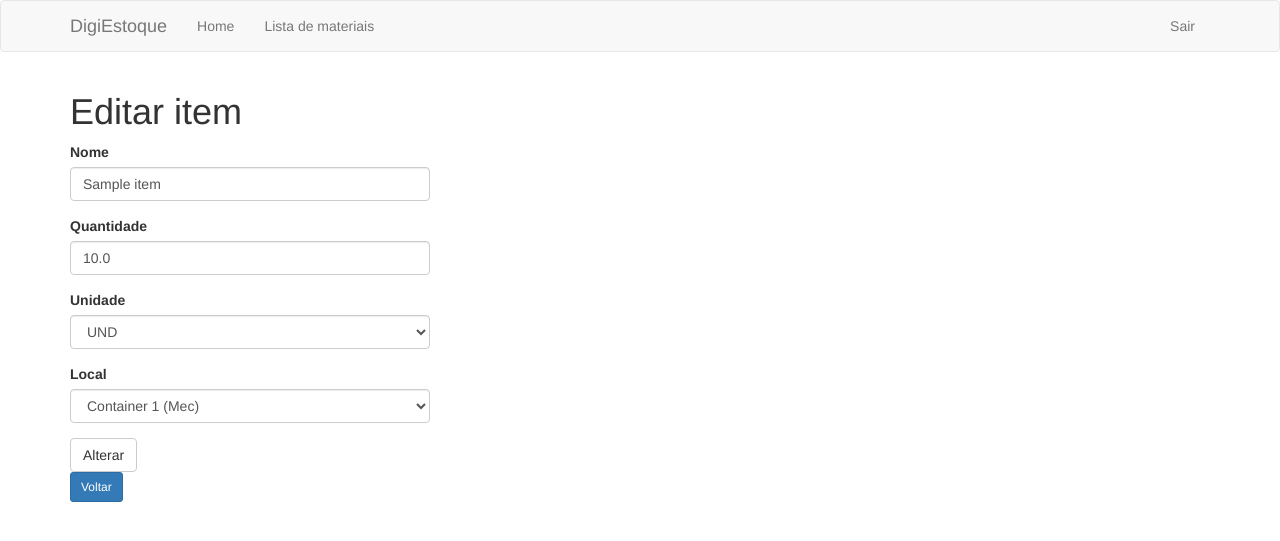
After one commit to victorcarvalho/digi_estoque, a Flask app: page /item_edit/1 in a window 1280 px wide. The commit adds this page. Shown: the top 541 px of the page. Run offline with Flask 2, Linux system fonts and the light colour scheme; a user stored in the database is signed in; tables that the repository leaves empty hold one stand-in row (values such as "Sample post"); some libraries are stand-ins or nearby versions.

Commit message:
Adição da tela de edição de Item

```diff
--- a/app/forms.py
+++ b/app/forms.py
@@ -38,3 +38,12 @@ class ItemAddForm(FlaskForm):
     room = SelectField('Local', choices = [('Container 1 (Mec)', 'Container 1 (Mec)'),
         ('Container 2 (Elet)', 'Container 2 (Elet)')])
     submit = SubmitField('Cadastrar')
+
+
+class ItemEditForm(FlaskForm):
+    name = StringField('Nome', validators=[DataRequired()])
+    quantity = FloatField('Quantidade', validators=[DataRequired()])
+    unit = SelectField('Unidade', choices = [('UND', 'UND'), ('CX', 'CX')])
+    room = SelectField('Local', choices = [('Container 1 (Mec)', 'Container 1 (Mec)'),
+        ('Container 2 (Elet)', 'Container 2 (Elet)')])
+    submit = SubmitField('Alterar')
--- a/app/routes.py
+++ b/app/routes.py
@@ -2,7 +2,7 @@ from flask import render_template, flash, redirect, url_for, request
 from flask_login import logout_user, current_user, login_user, login_required
 from werkzeug.urls import url_parse
 from app import app, db
-from app.forms import LoginForm, RegistrationForm, ItemAddForm
+from app.forms import LoginForm, RegistrationForm, ItemAddForm, ItemEditForm
 from app.models import User, Item
 
 
@@ -88,6 +88,28 @@ def item_delete(id):
     return redirect(url_for('item_list'))
 
 
+@app.route('/item_edit/<int:id>', methods=['GET', 'POST'])
+@login_required
+def item_edit(id):
+    item = Item()
+    form = ItemEditForm()
+    item = Item.query.get_or_404(id)
+    if form.validate_on_submit():
+        item.set_name(form.name.data)
+        item.set_unit(form.unit.data)
+        item.set_quantity(form.quantity.data)
+        item.set_room(form.room.data)
+        db.session.add(item)
+        db.session.commit()
+        flash('Item alterado com sucesso.')
+        return redirect(url_for('item_list'))
+    elif request.method == 'GET':
+        form.name.data = item.name
+        form.quantity.data = item.quantity
+        form.unit.data = item.unit
+        form.room.data = item.room
+    return render_template('item/edit.html', title='Editar item', form=form)
+
 @app.route('/item_dec/<int:id>', methods=['GET', 'POST'])
 @login_required
 def item_dec(id):
--- /dev/null
+++ b/app/templates/item/edit.html
@@ -0,0 +1,12 @@
+{% extends "base.html" %}
+{% import 'bootstrap/wtf.html' as wtf %}
+
+{% block app_content %}
+    <h1>Editar item</h1>
+    <div class="row">
+        <div class="col-md-4">
+            {{ wtf.quick_form(form) }}
+            <a href="{{ url_for('item_list') }}" class="btn btn-sm btn-primary btn-create">Voltar</a>
+        </div>
+    </div>
+{% endblock %}
--- a/app/templates/item/list.html
+++ b/app/templates/item/list.html
@@ -27,7 +27,7 @@
      		{% for item in items %}
      		<tr>
             <td id="quantitidade">{{ item.quantity }}</td>
-            <td id="nome">{{ item.name }}</td>
+            <td id="nome"><b>{{ item.name }}</b></td>
             <td id="unidade">{{ item.unit }}</td>
             <td id="local">{{ item.room }}</td>
             <!-- <td id="buttons"> -->
@@ -42,7 +42,7 @@
               </a>
             </td>
             <td id="editar">
-              <a href="asdf">
+              <a href="{{ url_for('item_edit', id=item.id) }}">
                   <span class="glyphicon glyphicon-edit"></span>
               </a>
             </td>
```
